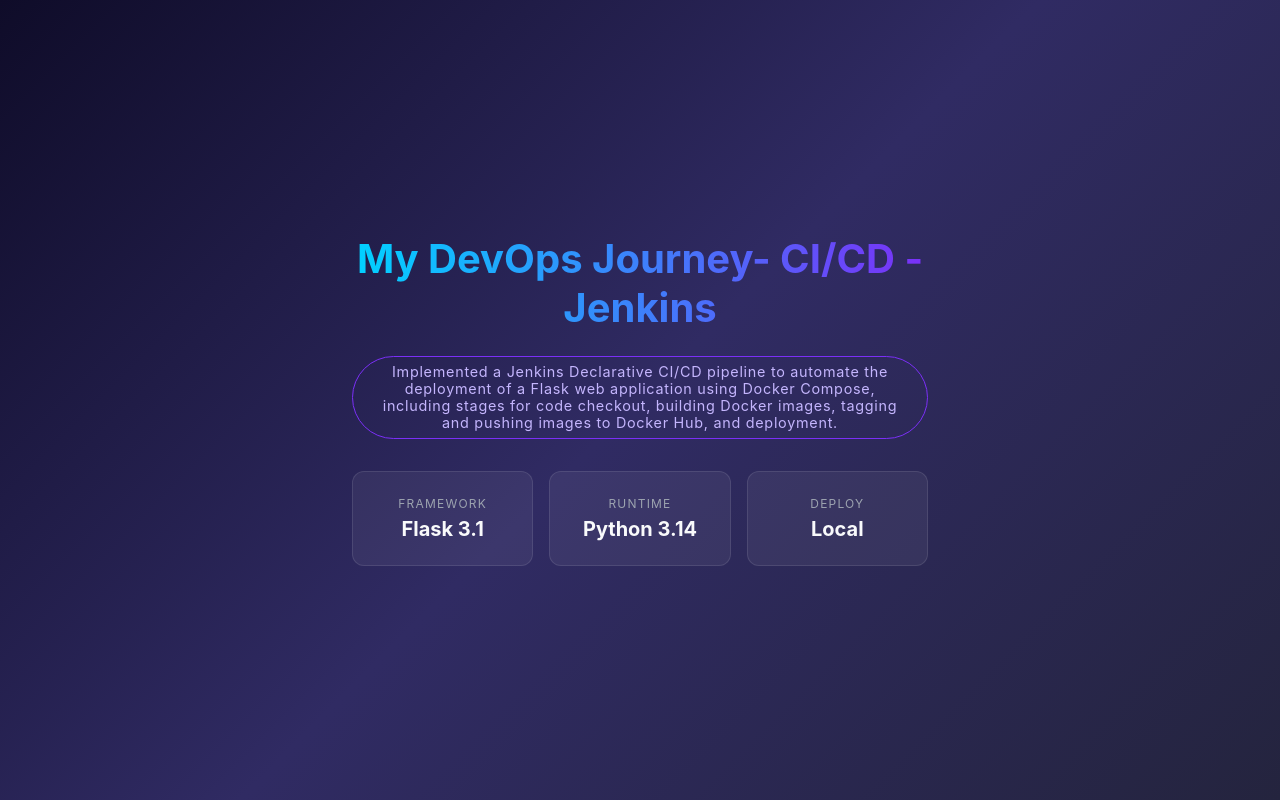
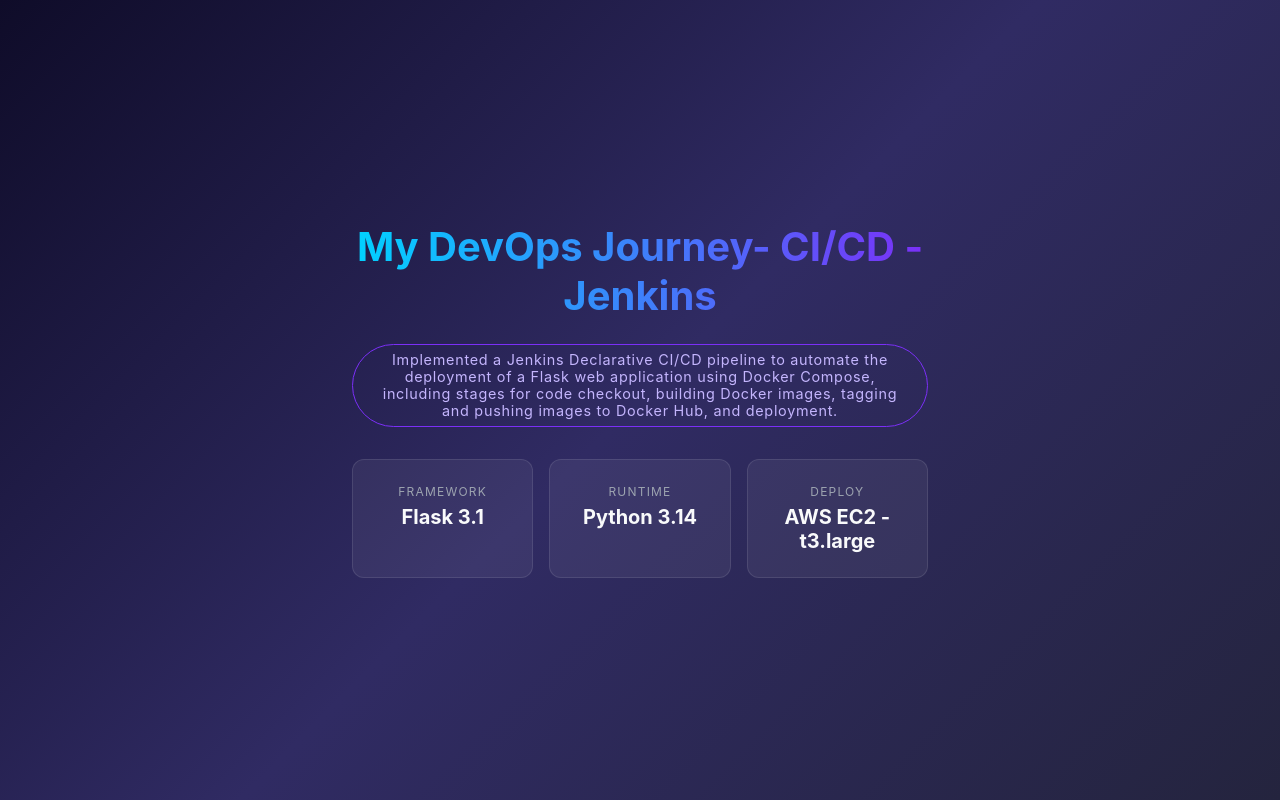
Before and after one commit to Fiazshafqat/dockerized-flask-app-nginx-reverse-proxy, a Flask app: page / in a window 1280 px wide. Run offline with Flask 3, Linux system fonts and the light colour scheme.

Commit message:
Update index.html

```diff
--- a/templates/index.html
+++ b/templates/index.html
@@ -80,7 +80,7 @@
             </div>
             <div class="card">
                 <span>Deploy</span>
-		<strong>Local</strong>
+		<strong>AWS EC2 - t3.large</strong>
             </div>
         </div>
     </div>
```
